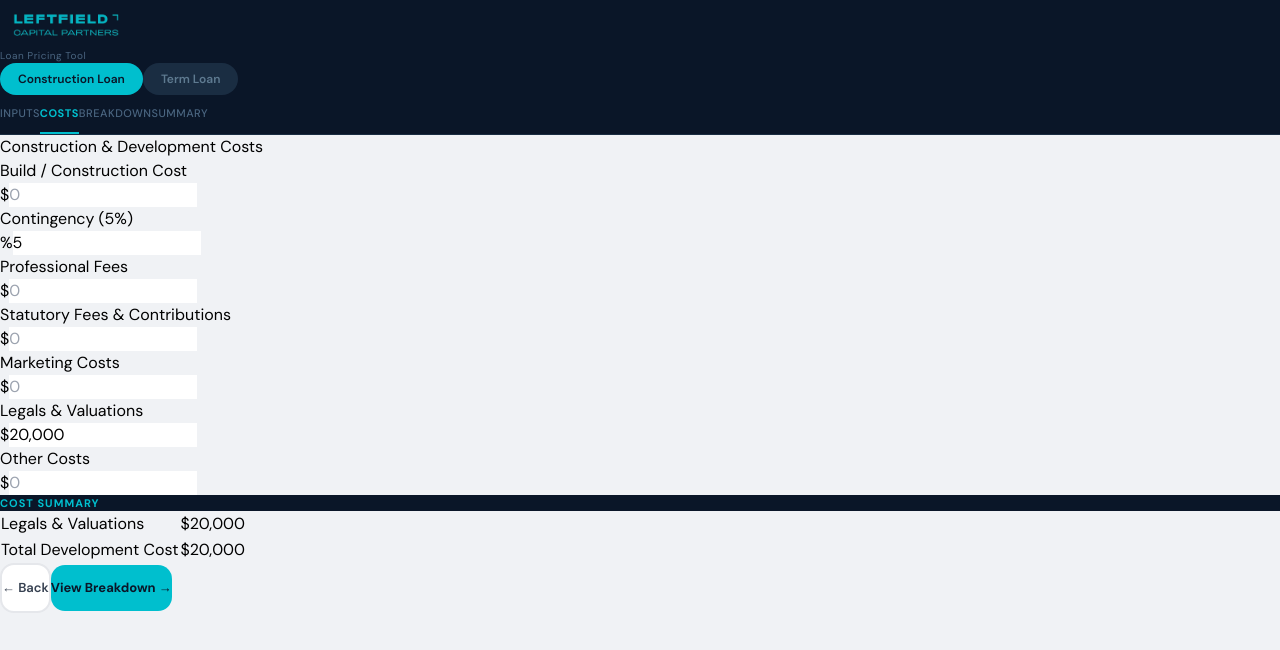
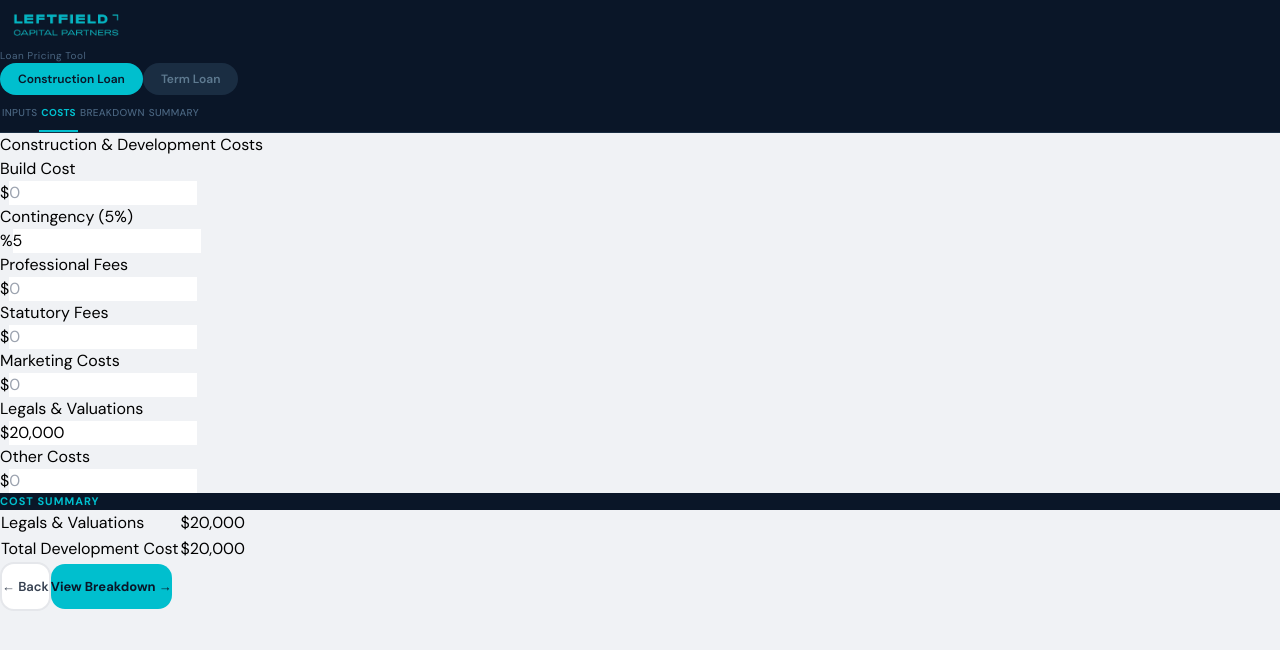
Before and after one commit to leftfieldcapital/LCP-Loan-Pricing-Tool, a React (Vite) app: page / in a window 1280 px wide. Both pictures are taken after a click on the button "Enter Project Costs →". Shown: the top 650 px of the page. Built offline with nearby package versions, Linux system fonts and the light colour scheme.

Commit message:
Add files via upload

```diff
--- a/src/App.jsx
+++ b/src/App.jsx
@@ -592,7 +592,7 @@ export default function App() {
           <div className="flex" style={{ borderBottom: "1px solid #1A2D42" }}>
             {tabs.map(t => (
               <button key={t} onClick={() => setTab(t)}
-                style={{ flex: 1, padding: "10px 0", border: "none", background: "transparent", cursor: "pointer", fontWeight: tab === t ? 700 : 500, fontSize: 11, letterSpacing: 0.5, textTransform: "uppercase", color: tab === t ? BRAND : "#4A6580", borderBottom: tab === t ? `2px solid ${BRAND}` : "2px solid transparent", transition: "all 0.15s" }}>
+                style={{ flex: 1, padding: "10px 2px", border: "none", background: "transparent", cursor: "pointer", fontWeight: tab === t ? 700 : 500, fontSize: 10, letterSpacing: 0.3, textTransform: "uppercase", color: tab === t ? BRAND : "#4A6580", borderBottom: tab === t ? `2px solid ${BRAND}` : "2px solid transparent", transition: "all 0.15s", whiteSpace: "nowrap" }}>
                 {t}
               </button>
             ))}
@@ -609,7 +609,7 @@ export default function App() {
             {/* Project Details */}
             <div className="bg-white rounded-2xl p-5 shadow-sm">
               <SectionTitle>Project Details</SectionTitle>
-              <div className="grid grid-cols-2 gap-3">
+              <div className="grid grid-cols-1 sm:grid-cols-2 gap-3">
                 <Field label="Land Value / Purchase Price">
                   <NumInput value={landValue} onChange={setLandValue} />
                 </Field>
@@ -638,7 +638,7 @@ export default function App() {
                 </Field>
               </div>
               {c.facility > 0 && (
-                <div className="mt-3 grid grid-cols-2 gap-2">
+                <div className="mt-3 grid grid-cols-1 sm:grid-cols-2 gap-2">
                   <div style={{ background: "#F9FAFB", borderRadius: 8, padding: "8px 12px" }}>
                     <div className="text-xs text-gray-400 mb-0.5">{isConstruction ? "Gross LVR" : "LVR"}</div>
                     <div className="text-sm font-bold" style={{ color: BRAND_DARK }}>{fmtPct(isConstruction ? c.lvr : c.lvr)}</div>
@@ -654,7 +654,7 @@ export default function App() {
             {/* Loan Pricing */}
             <div className="bg-white rounded-2xl p-5 shadow-sm">
               <SectionTitle>Loan Pricing</SectionTitle>
-              <div className="grid grid-cols-2 gap-3">
+              <div className="grid grid-cols-1 sm:grid-cols-2 gap-3">
                 <Field label="Interest Rate (% p.a.)">
                   <NumInput value={interestRate} onChange={setInterestRate} prefix="%" placeholder="9.25" />
                 </Field>
@@ -663,7 +663,7 @@ export default function App() {
                     <NumInput value={lineFeeRate} onChange={setLineFeeRate} prefix="%" placeholder="1.95" />
                   </Field>
                 )}
-                <Field label="Application Fee (% + GST)">
+                <Field label="App Fee (% + GST)">
                   <NumInput value={appFeePct} onChange={setAppFeePct} prefix="%" placeholder="1.75" />
                 </Field>
                 <Field label="Broker Fee (% + GST)">
@@ -700,7 +700,7 @@ export default function App() {
               <SectionTitle>Term Structure</SectionTitle>
               {isConstruction ? (
                 <div className="space-y-3">
-                  <div className="grid grid-cols-2 gap-3">
+                  <div className="grid grid-cols-1 sm:grid-cols-2 gap-3">
                     <Field label="Facility Term">
                       <Sel value={facilityTerm} onChange={setFacilityTerm} options={MONTH_OPTS} />
                     </Field>
@@ -725,7 +725,7 @@ export default function App() {
                     ))}
                   </div>
                   <Field label="Draw Schedule">
-                    <div className="grid grid-cols-2 gap-2 mt-1">
+                    <div className="grid grid-cols-1 sm:grid-cols-2 gap-2 mt-1">
                       {[
                         { value: "scurve", label: "S-Curve", desc: "Slow start, ramps mid" },
                         { value: "equal", label: "Equal Monthly", desc: "Linear draw-down" },
@@ -748,7 +748,7 @@ export default function App() {
                   {/* Interest prepayment option */}
                   <div>
                     <label className={lbl}>Interest Prepayment</label>
-                    <div className="grid grid-cols-2 gap-2">
+                    <div className="grid grid-cols-1 sm:grid-cols-2 gap-2">
                       {[
                         { value: "full", label: "Prepay Full Term", desc: "All interest capitalised upfront" },
                         { value: "partial", label: "Prepay Partial", desc: "Remainder serviced quarterly" },
@@ -805,8 +805,8 @@ export default function App() {
           <div className="space-y-4">
             <div className="bg-white rounded-2xl p-5 shadow-sm">
               <SectionTitle>Construction &amp; Development Costs</SectionTitle>
-              <div className="grid grid-cols-2 gap-3">
-                <Field label="Build / Construction Cost">
+              <div className="grid grid-cols-1 sm:grid-cols-2 gap-3">
+                <Field label="Build Cost">
                   <NumInput value={buildCost} onChange={setBuildCost} />
                 </Field>
                 <Field label={`Contingency (${contingencyPct || 5}%)`}>
@@ -815,7 +815,7 @@ export default function App() {
                 <Field label="Professional Fees">
                   <NumInput value={profFees} onChange={setProfFees} />
                 </Field>
-                <Field label="Statutory Fees & Contributions">
+                <Field label="Statutory Fees">
                   <NumInput value={statFees} onChange={setStatFees} />
                 </Field>
                 <Field label="Marketing Costs">
@@ -852,7 +852,7 @@ export default function App() {
               </div>
             )}
 
-            <div className="grid grid-cols-2 gap-3">
+            <div className="grid grid-cols-1 sm:grid-cols-2 gap-3">
               <button onClick={() => setTab("inputs")}
                 style={{ padding: "13px 0", background: "white", color: "#374151", border: "2px solid #E5E7EB", borderRadius: 14, fontWeight: 600, fontSize: 13, cursor: "pointer" }}>← Back</button>
               <button onClick={() => setTab("breakdown")}
@@ -943,7 +943,7 @@ export default function App() {
               </div>
             </div>
 
-            <div className="grid grid-cols-2 gap-3">
+            <div className="grid grid-cols-1 sm:grid-cols-2 gap-3">
               <button onClick={() => setTab("costs")}
                 style={{ padding: "13px 0", background: "white", color: "#374151", border: "2px solid #E5E7EB", borderRadius: 14, fontWeight: 600, fontSize: 13, cursor: "pointer" }}>← Back</button>
               <button onClick={() => setTab("summary")}
@@ -1067,7 +1067,7 @@ export default function App() {
                       <TRow label="Construction Drawdowns" value={fmt(c.build)} indent />
                       {c.cont > 0 && <TRow label={`Contingency (${contingencyPct}%)`} value={fmt(c.cont)} indent />}
                       {c.prof > 0 && <TRow label="Professional Fees" value={fmt(c.prof)} indent />}
-                      {c.stat > 0 && <TRow label="Statutory Fees & Contributions" value={fmt(c.stat)} indent />}
+                      {c.stat > 0 && <TRow label="Statutory Fees" value={fmt(c.stat)} indent />}
                       {c.mkt > 0 && <TRow label="Marketing Costs" value={fmt(c.mkt)} indent />}
                       {c.hasBroker && <TRow label={`Brokerage (${brokerFeePct}% + GST)`} value={fmt(c.brokerFeeIncGST)}
                         sublabel={`${fmt(c.brokerFeeExGST)} + ${fmt(c.brokerFeeGST)} GST`} tag="+ GST" indent />}
```
